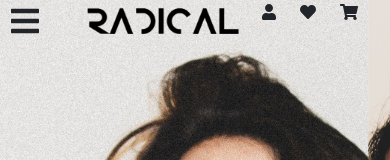
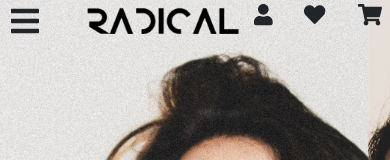
Before and after one commit to angelrojasm/Radical, a React (Create React App) app in the folder web/: page / in a window 390 px wide. Shown: the top 160 px of the page. Built offline with nearby package versions, Linux system fonts and the light colour scheme.

Commit message:
Continued support for mobile devices

```diff
--- a/web/src/App.js
+++ b/web/src/App.js
@@ -38,6 +38,7 @@ function App() {
 				top='0'
 				offsetFlag={offset}
 				width={sliderWidth}
+				dimensionWidth={width}
 				resize={resize}
 			/>
 			<Body />
--- a/web/src/Components/Header.jsx
+++ b/web/src/Components/Header.jsx
@@ -12,14 +12,16 @@ export const Header = props => {
 	const handleSlide = () => {
 		let val;
 		if (props.width === '20vw') {
-			val = '13vw';
+			val = '14vw';
 		} else {
 			val = '24vw';
 		}
 		return val;
 	};
 	useEffect(() => {
-		props.offsetFlag === 0 ? setLogoPosition(handleSlide) : setLogoPosition(0);
+		props.offsetFlag === 0 && props.dimensionWidth > 481
+			? setLogoPosition(handleSlide)
+			: setLogoPosition(0);
 	}, [props.offsetFlag]);
 
 	return (
@@ -30,14 +32,14 @@ export const Header = props => {
 				<div id='logo' style={{ position: 'relative', left: logoPosition }}></div>
 			</div>
 			<div className='rightside'>
-				<FontAwesomeIcon className='icon' icon={faUser} size={props.resize ? '1x' : '2x'} />
+				<FontAwesomeIcon className='icon' icon={faUser} size={props.resize ? 'lg' : '2x'} />
 				<FontAwesomeIcon
 					className='icon'
 					id='heart'
 					icon={faHeart}
-					size={props.resize ? '1x' : '2x'}
+					size={props.resize ? 'lg' : '2x'}
 				/>
-				<FontAwesomeIcon className='icon' icon={faShoppingCart} size={props.resize ? '1x' : '2x'} />
+				<FontAwesomeIcon className='icon' icon={faShoppingCart} size={props.resize ? 'lg' : '2x'} />
 			</div>
 		</div>
 	);
--- a/web/src/css/Header.css
+++ b/web/src/css/Header.css
@@ -29,7 +29,7 @@
     margin-right: 20%; }
   #logo {
     position: relative;
-    right: 15%; } }
+    right: 25%; } }
 
 .icon {
   border: none;
--- a/web/src/scss/Header.scss
+++ b/web/src/scss/Header.scss
@@ -37,7 +37,7 @@
 	}
 	#logo {
 		position: relative;
-		right: 15%;
+		right: 25%;
 	}
 }
 
```
